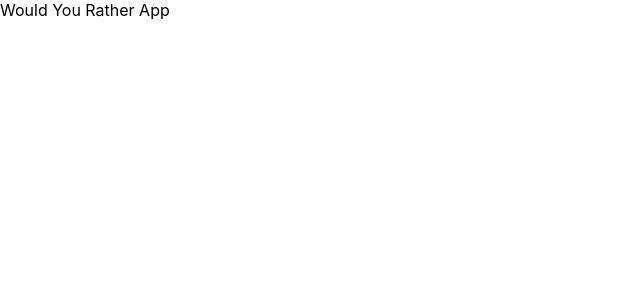
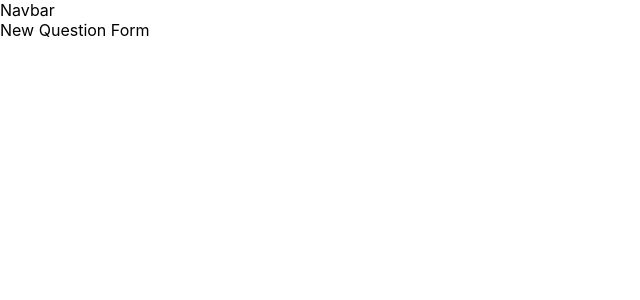
Before and after one commit to Vikariusu/Would-you-rather, a React (Create React App) app: page /new in a window 1280 px wide. Shown: the top 300 px of the page, without its empty margins (0-640 px from the left). Built offline with nearby package versions, Linux system fonts and the light colour scheme.

Commit message:
feat: add redux, react-redux, react-router dom; add Nav, MainPage, NewQuestion, QuestionPage and ScoreBoard components and their routes

```diff
--- a/package.json
+++ b/package.json
@@ -8,7 +8,10 @@
     "@testing-library/user-event": "^7.1.2",
     "react": "^16.13.1",
     "react-dom": "^16.13.1",
-    "react-scripts": "3.4.1"
+    "react-redux": "^7.2.0",
+    "react-router-dom": "^5.1.2",
+    "react-scripts": "3.4.1",
+    "redux": "^4.0.5"
   },
   "scripts": {
     "start": "react-scripts start",
--- a/src/components/App.js
+++ b/src/components/App.js
@@ -1,10 +1,21 @@
 import React from 'react';
+import { BrowserRouter as Router, Route } from 'react-router-dom'
+
+import Nav from './Nav';
+import MainPage from './MainPage';
+import QuestionPage from './QuestionPage';
+import NewQuestion from './NewQuestion';
+import ScoreBoard from './ScoreBoard';
 
 function App() {
   return (
-    <div className="App">
-      Would You Rather App
-    </div>
+    <Router>
+      <Nav />
+      <Route path="/" exact component={MainPage} />
+      <Route path="/questions/:id" component={QuestionPage} />
+      <Route path="/new" component={NewQuestion} />
+      <Route path="/scoreboard" component={ScoreBoard} />
+    </Router>
   );
 }
 
--- /dev/null
+++ b/src/components/MainPage.js
@@ -0,0 +1,11 @@
+import React, { Component } from 'react'
+
+export default class MainPage extends Component {
+    render() {
+        return (
+            <div>
+                Main Page
+            </div>
+        )
+    }
+}
--- /dev/null
+++ b/src/components/Nav.js
@@ -0,0 +1,11 @@
+import React, { Component } from 'react'
+
+export default class Nav extends Component {
+    render() {
+        return (
+            <div>
+                Navbar
+            </div>
+        )
+    }
+}
--- /dev/null
+++ b/src/components/NewQuestion.js
@@ -0,0 +1,11 @@
+import React, { Component } from 'react'
+
+export default class NewQuestion extends Component {
+    render() {
+        return (
+            <div>
+                New Question Form
+            </div>
+        )
+    }
+}
--- /dev/null
+++ b/src/components/QuestionPage.js
@@ -0,0 +1,11 @@
+import React, { Component } from 'react'
+
+export default class QuestionPage extends Component {
+    render() {
+        return (
+            <div>
+                Question Page
+            </div>
+        )
+    }
+}
--- /dev/null
+++ b/src/components/ScoreBoard.js
@@ -0,0 +1,11 @@
+import React, { Component } from 'react'
+
+export default class ScoreBoard extends Component {
+    render() {
+        return (
+            <div>
+                Scoreboard
+            </div>
+        )
+    }
+}
```
Also changed, not shown: 1 other file (tests, documents, lock files or other folders).
